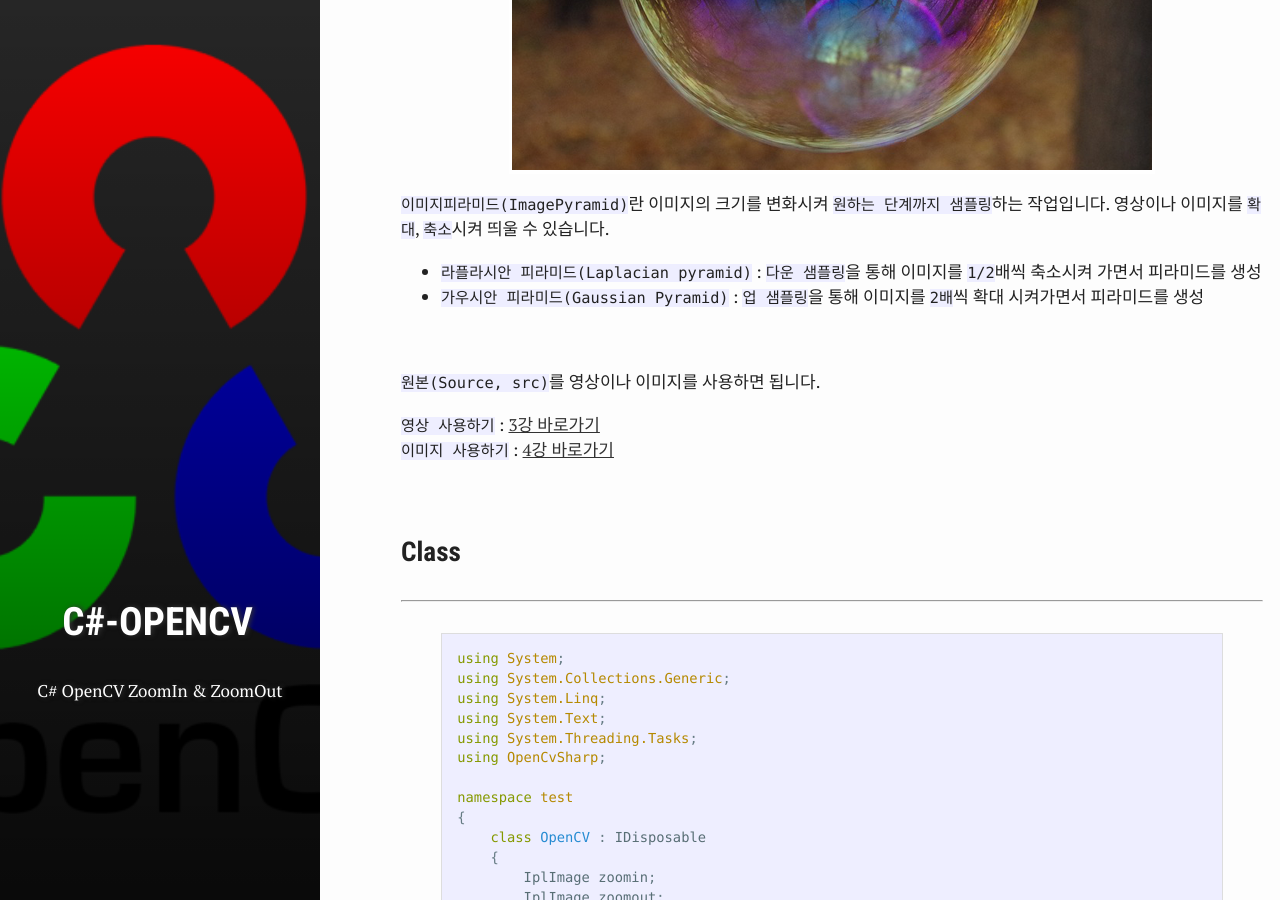
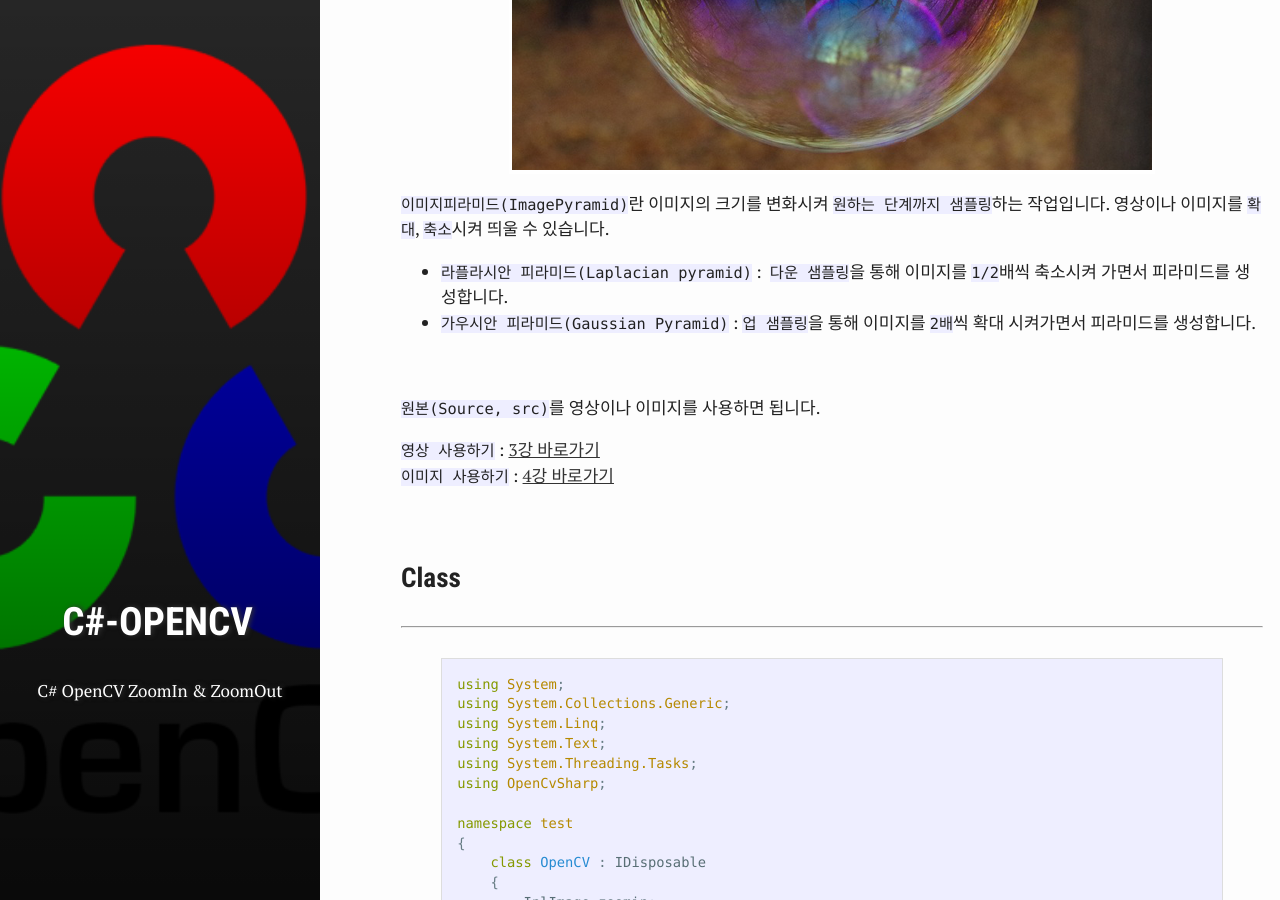
Before and after one commit to test076923/076923.github.io, a Jekyll site: the page built from _posts/2017-10-15-C#-opencv-7.md, in a window 1280 px wide and 900 px high, scrolled down 627 px. Built offline with Jekyll 4.4.1, drawn with Linux system fonts in a browser that asks for light colours; comment, search, counter and statistics services are not loaded.

Commit message:
Update 2017-10-15-C#-opencv-7.md

```diff
--- a/_posts/2017-10-15-C#-opencv-7.md
+++ b/_posts/2017-10-15-C#-opencv-7.md
@@ -17,8 +17,8 @@ star: true
 [![0]({{ site.images }}/C/opencv/ch7/1.png)]({{ site.images }}/C/opencv/ch7/1.png)
 `이미지피라미드(ImagePyramid)`란 이미지의 크기를 변화시켜 `원하는 단계까지 샘플링`하는 작업입니다. 영상이나 이미지를 `확대`, `축소`시켜 띄울 수 있습니다.
 
-* `라플라시안 피라미드(Laplacian pyramid)` :  `다운 샘플링`을 통해 이미지를 `1/2`배씩 축소시켜 가면서 피라미드를 생성
-* `가우시안 피라미드(Gaussian Pyramid)` : `업 샘플링`을 통해 이미지를 `2배`씩 확대 시켜가면서 피라미드를 생성
+* `라플라시안 피라미드(Laplacian pyramid)` :  `다운 샘플링`을 통해 이미지를 `1/2`배씩 축소시켜 가면서 피라미드를 생성합니다.
+* `가우시안 피라미드(Gaussian Pyramid)` : `업 샘플링`을 통해 이미지를 `2배`씩 확대 시켜가면서 피라미드를 생성합니다.
 
 
 <br>
```
